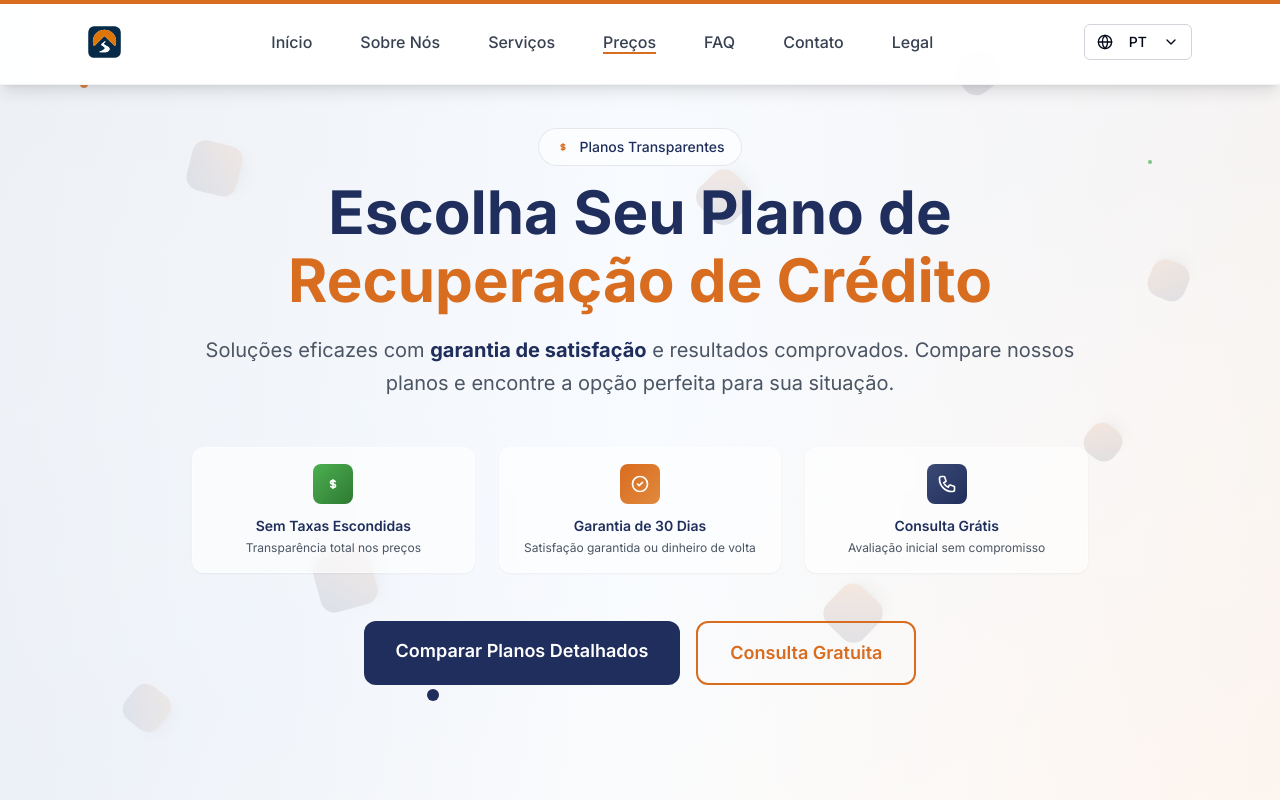
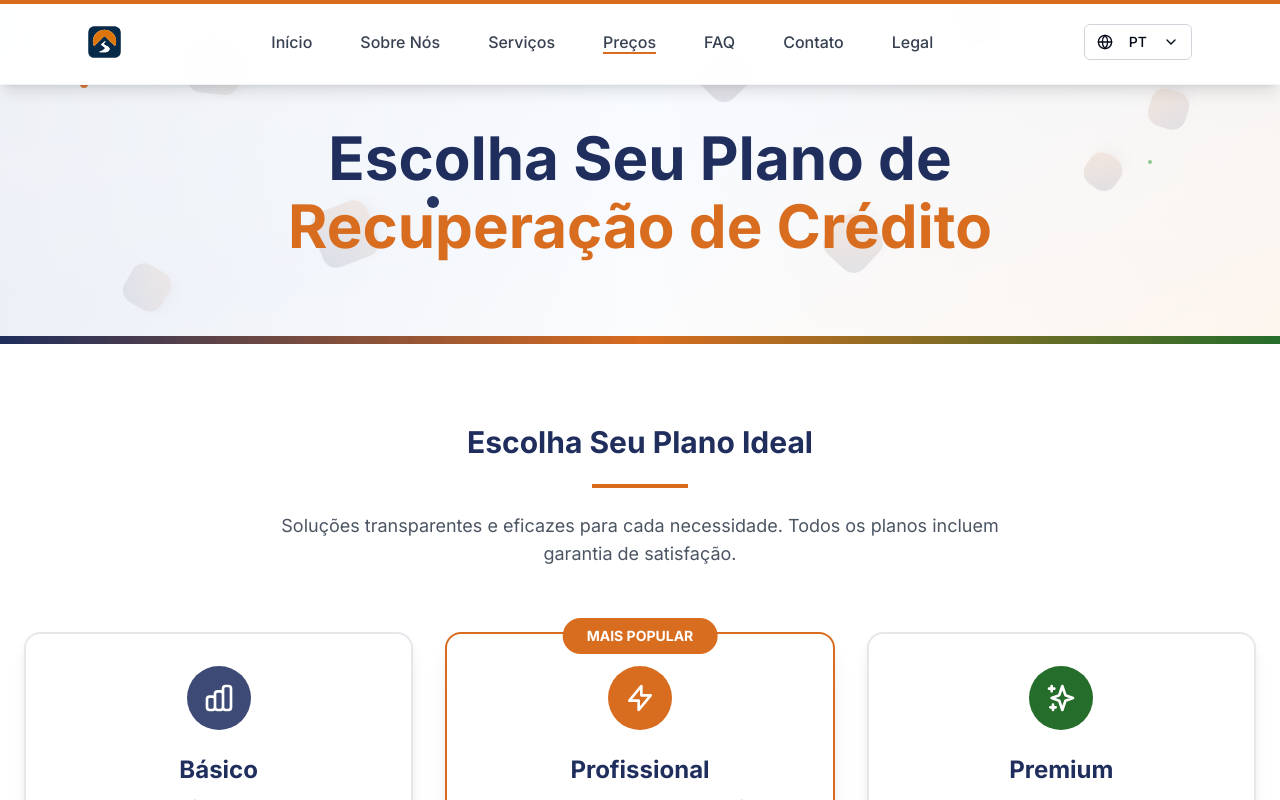
Before and after one commit to BrunoCstr/fixcreditpath, a Next.js app: page /precos in a window 1280 px wide. Shown: the top 800 px of the page. Built offline with nearby package versions, Linux system fonts and the light colour scheme.

Commit message:
Remove hero section content except the title
cgen-390dccb0298440e894680ba3cbf491e3

```diff
--- a/app/precos/page.tsx
+++ b/app/precos/page.tsx
@@ -98,180 +98,20 @@ export default function PricingPage() {
 
           <div className="container mx-auto px-4 relative z-30">
             <div className="max-w-6xl mx-auto">
-              {/* Header do Hero */}
-              <div className="text-center mb-16">
-                {/* Badge de Pricing */}
-                <motion.div
-                  initial={{ opacity: 0, y: 20 }}
-                  animate={{ opacity: 1, y: 0 }}
-                  transition={{ duration: 0.6, delay: 0.2 }}
-                  className="inline-flex items-center bg-white/60 text-[#1F2E5C] px-4 py-2 rounded-full text-sm font-medium mb-4 border border-[#1F2E5C]/10"
-                >
-                  <svg
-                    className="w-4 h-4 mr-2 text-[#D86C1F]"
-                    fill="none"
-                    stroke="currentColor"
-                    viewBox="0 0 24 24"
-                  >
-                    <path
-                      strokeLinecap="round"
-                      strokeLinejoin="round"
-                      strokeWidth={2}
-                      d="M12 8c-1.657 0-3 .895-3 2s1.343 2 3 2 3 .895 3 2-1.343 2-3 2m0-8c1.11 0 2.08.402 2.599 1M12 8V7m0 1v8m0 0v1m0-1c-1.11 0-2.08-.402-2.599-1"
-                    />
-                  </svg>
-                  Planos Transparentes
-                </motion.div>
-
+              {/* Header do Hero - Somente Título */}
+              <div className="text-center">
                 {/* Título Principal */}
                 <motion.h1
                   initial={{ opacity: 0, y: 30 }}
                   animate={{ opacity: 1, y: 0 }}
                   transition={{ duration: 0.8, delay: 0.4 }}
-                  className="text-4xl md:text-5xl lg:text-6xl font-bold text-[#1F2E5C] leading-tight mb-6"
+                  className="text-4xl md:text-5xl lg:text-6xl font-bold text-[#1F2E5C] leading-tight"
                 >
                   Escolha Seu Plano de
                   <span className="block text-[#D86C1F] mt-2">
                     Recuperação de Crédito
                   </span>
                 </motion.h1>
-
-                {/* Subtítulo */}
-                <motion.p
-                  initial={{ opacity: 0, y: 20 }}
-                  animate={{ opacity: 1, y: 0 }}
-                  transition={{ duration: 0.8, delay: 0.6 }}
-                  className="text-xl text-gray-600 leading-relaxed max-w-4xl mx-auto mb-12"
-                >
-                  Soluções eficazes com{" "}
-                  <strong className="text-[#1F2E5C]">
-                    garantia de satisfação
-                  </strong>{" "}
-                  e resultados comprovados. Compare nossos planos e encontre a
-                  opção perfeita para sua situação.
-                </motion.p>
-
-                {/* Features Cards - Same style as main page */}
-                <motion.div
-                  initial={{ opacity: 0, y: 40 }}
-                  animate={{ opacity: 1, y: 0 }}
-                  transition={{ duration: 0.8, delay: 0.8 }}
-                  className="grid grid-cols-1 md:grid-cols-3 gap-4 md:gap-6 mb-12 max-w-4xl mx-auto"
-                >
-                  {/* Feature 1 */}
-                  <div className="bg-white/60 backdrop-blur-sm rounded-xl p-4 border border-white/40 shadow-sm">
-                    <div className="text-center">
-                      <div className="w-10 h-10 bg-gradient-to-br from-[#4CAF50] to-[#2E7A32] rounded-lg flex items-center justify-center mx-auto mb-3">
-                        <svg
-                          className="w-5 h-5 text-white"
-                          fill="none"
-                          stroke="currentColor"
-                          viewBox="0 0 24 24"
-                        >
-                          <path
-                            strokeLinecap="round"
-                            strokeLinejoin="round"
-                            strokeWidth={2}
-                            d="M12 8c-1.657 0-3 .895-3 2s1.343 2 3 2 3 .895 3 2-1.343 2-3 2m0-8c1.11 0 2.08.402 2.599 1M12 8V7m0 1v8m0 0v1m0-1c-1.11 0-2.08-.402-2.599-1"
-                          />
-                        </svg>
-                      </div>
-                      <div className="text-sm font-semibold text-[#1F2E5C] mb-1">
-                        Sem Taxas Escondidas
-                      </div>
-                      <div className="text-xs text-gray-600">
-                        Transparência total nos preços
-                      </div>
-                    </div>
-                  </div>
-
-                  {/* Feature 2 */}
-                  <div className="bg-white/60 backdrop-blur-sm rounded-xl p-4 border border-white/40 shadow-sm">
-                    <div className="text-center">
-                      <div className="w-10 h-10 bg-gradient-to-br from-[#D86C1F] to-[#E1893D] rounded-lg flex items-center justify-center mx-auto mb-3">
-                        <svg
-                          className="w-5 h-5 text-white"
-                          fill="none"
-                          stroke="currentColor"
-                          viewBox="0 0 24 24"
-                        >
-                          <path
-                            strokeLinecap="round"
-                            strokeLinejoin="round"
-                            strokeWidth={2}
-                            d="M9 12l2 2 4-4m6 2a9 9 0 11-18 0 9 9 0 0118 0z"
-                          />
-                        </svg>
-                      </div>
-                      <div className="text-sm font-semibold text-[#1F2E5C] mb-1">
-                        Garantia de 30 Dias
-                      </div>
-                      <div className="text-xs text-gray-600">
-                        Satisfação garantida ou dinheiro de volta
-                      </div>
-                    </div>
-                  </div>
-
-                  {/* Feature 3 */}
-                  <div className="bg-white/60 backdrop-blur-sm rounded-xl p-4 border border-white/40 shadow-sm">
-                    <div className="text-center">
-                      <div className="w-10 h-10 bg-gradient-to-br from-[#3C4A75] to-[#1F2E5C] rounded-lg flex items-center justify-center mx-auto mb-3">
-                        <svg
-                          className="w-5 h-5 text-white"
-                          fill="none"
-                          stroke="currentColor"
-                          viewBox="0 0 24 24"
-                        >
-                          <path
-                            strokeLinecap="round"
-                            strokeLinejoin="round"
-                            strokeWidth={2}
-                            d="M3 5a2 2 0 012-2h3.28a1 1 0 01.948.684l1.498 4.493a1 1 0 01-.502 1.21l-2.257 1.13a11.042 11.042 0 005.516 5.516l1.13-2.257a1 1 0 011.21-.502l4.493 1.498a1 1 0 01.684.949V19a2 2 0 01-2 2h-1C9.716 21 3 14.284 3 6V5z"
-                          />
-                        </svg>
-                      </div>
-                      <div className="text-sm font-semibold text-[#1F2E5C] mb-1">
-                        Consulta Grátis
-                      </div>
-                      <div className="text-xs text-gray-600">
-                        Avaliação inicial sem compromisso
-                      </div>
-                    </div>
-                  </div>
-                </motion.div>
-
-                {/* CTAs do Hero */}
-                <motion.div
-                  initial={{ opacity: 0, y: 20 }}
-                  animate={{ opacity: 1, y: 0 }}
-                  transition={{ duration: 0.8, delay: 1.0 }}
-                  className="flex flex-col sm:flex-row gap-4 justify-center"
-                >
-                  <motion.a
-                    href="#planos"
-                    whileHover={{
-                      scale: 1.02,
-                      boxShadow: "0 8px 25px rgba(31, 46, 92, 0.2)",
-                    }}
-                    whileTap={{ scale: 0.98 }}
-                    className="bg-[#1F2E5C] hover:bg-[#3C4A75] text-white px-8 py-4 rounded-xl text-lg font-semibold shadow-lg transition-all duration-300 text-center"
-                  >
-                    Comparar Planos Detalhados
-                  </motion.a>
-                  <motion.a
-                    href="/contato"
-                    whileHover={{
-                      scale: 1.02,
-                      borderColor: "#D86C1F",
-                      backgroundColor: "#D86C1F",
-                      color: "#ffffff",
-                    }}
-                    whileTap={{ scale: 0.98 }}
-                    className="border-2 border-[#D86C1F] text-[#D86C1F] px-8 py-4 rounded-xl text-lg font-semibold transition-all duration-300 text-center hover:border-[#D86C1F]"
-                  >
-                    Consulta Gratuita
-                  </motion.a>
-                </motion.div>
               </div>
             </div>
           </div>
@@ -538,7 +378,7 @@ export default function PricingPage() {
                       "Suporte 24/7 por todos os canais",
                       "Garantia estendida de 120 dias",
                       "Consultoria financeira completa",
-                      "Preparação para grandes compras (casa, carro)",
+                      "Prepara��ão para grandes compras (casa, carro)",
                       "Proteção completa contra fraudes",
                     ].map((feature, index) => (
                       <motion.div
```
